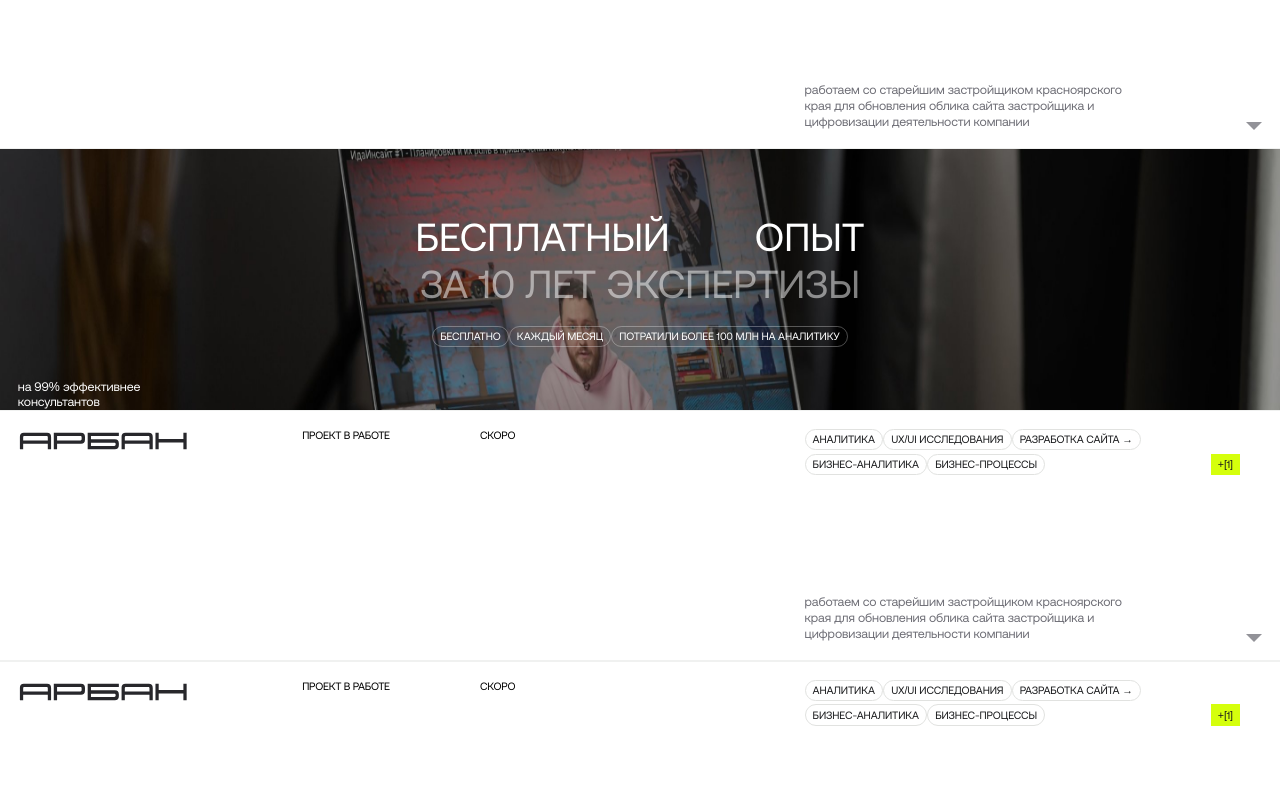
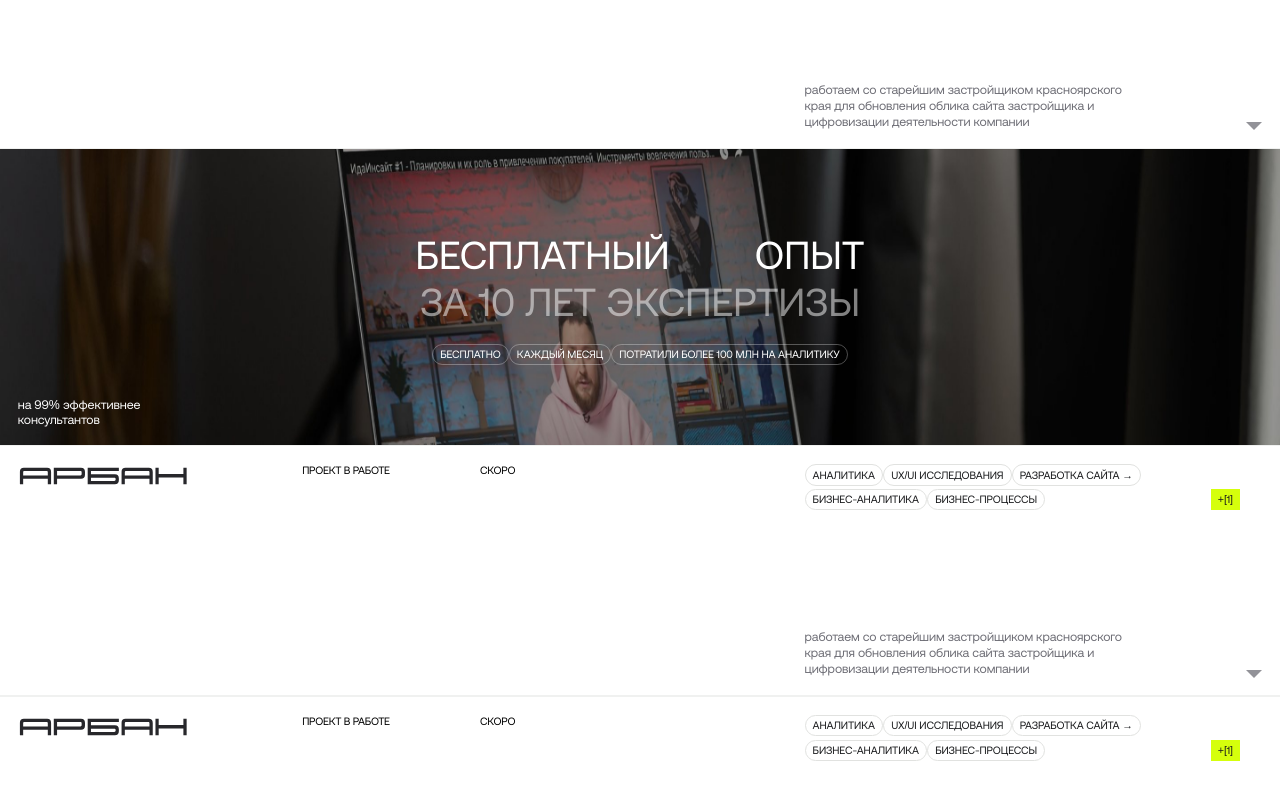
Before and after one commit to kgbop/solidstack, a Next.js app: page / in a window 1280 px wide. Shown: the part 2520-3317 px from the top of the page. Built offline with nearby package versions, Linux system fonts and the light colour scheme; grey boxes are pictures that could not be loaded.

Commit message:
чуть стили поправил

```diff
--- a/src/components/ForFree/ForFree.tsx
+++ b/src/components/ForFree/ForFree.tsx
@@ -16,7 +16,7 @@ export default function ForFree() {
 
   return (
     <Parallax bgImage="/img/bg-1.jpg" strength={200} className="relative">
-      <div className="_container">
+      <div className="_container py-[2rem]">
         <div className="h-[20.88px]"></div>
         <div className="mt-[5rem] text-[#fff] text-[4.4rem] font-medium uppercase leading-[1.2] text-center">
           <h2 className="flex gap-3 justify-center items-center">
```
